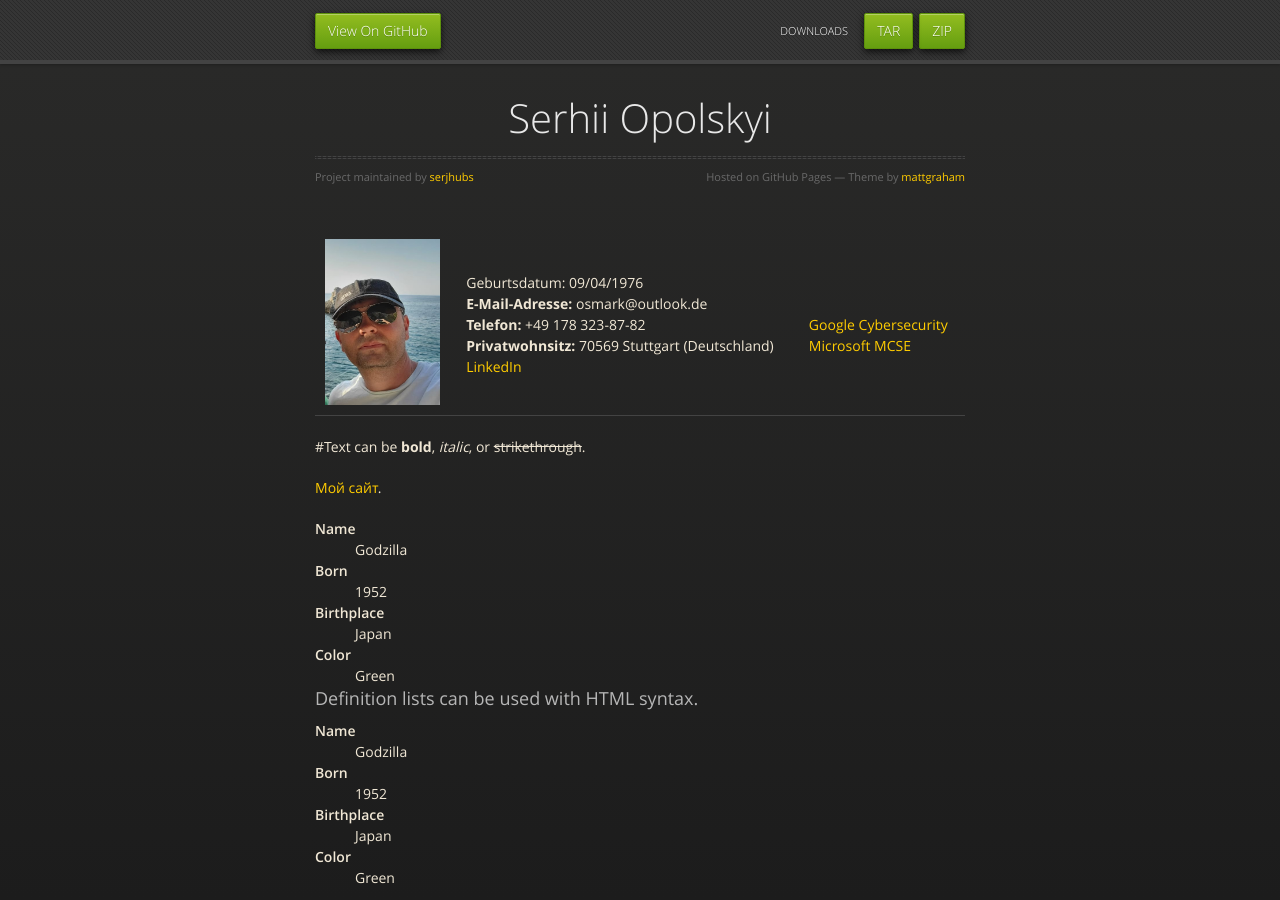
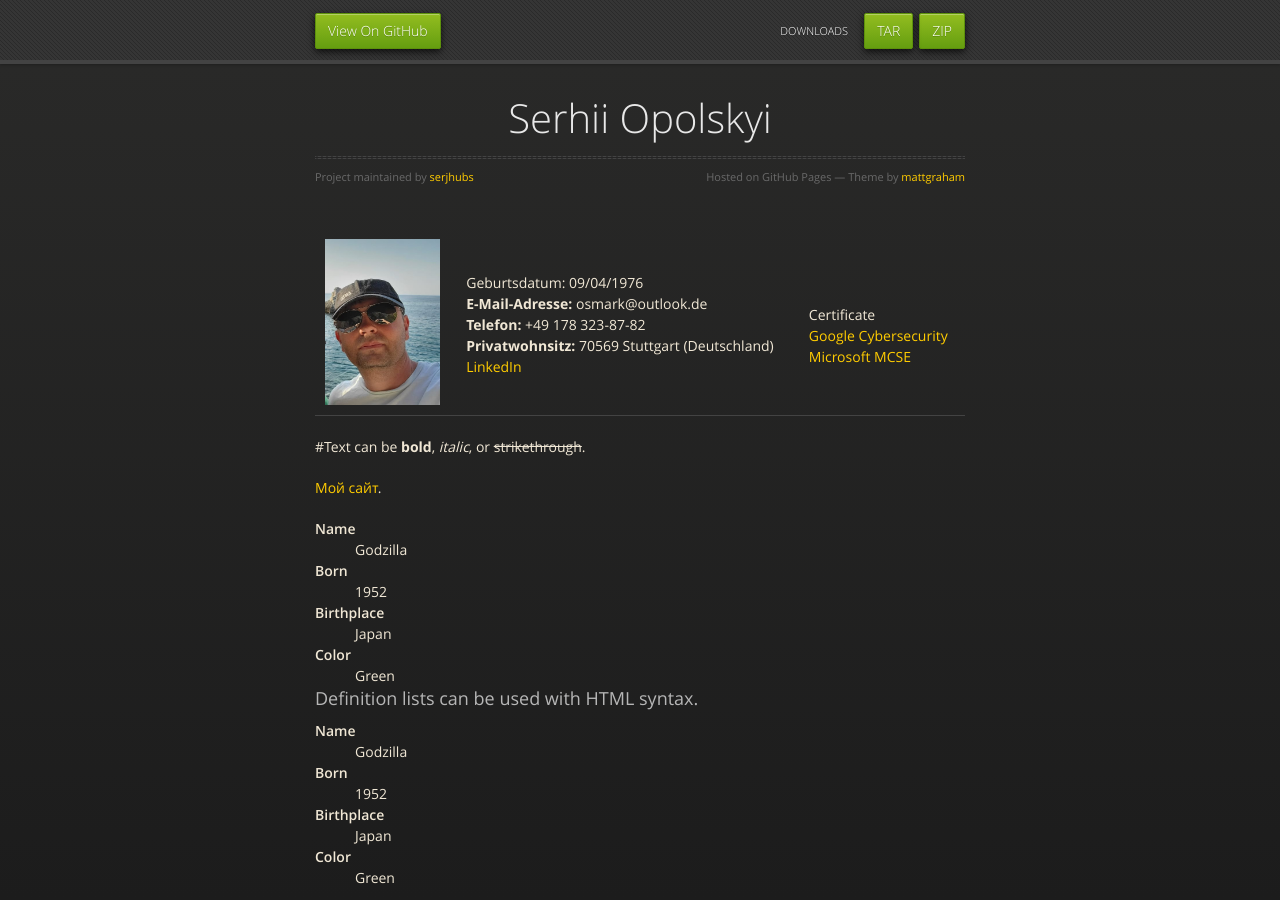
Before and after one commit to serjhubs/Resume, a Jekyll site: the page built from index.md, in a window 1280 px wide and 900 px high. Built offline with Jekyll 4.4.1, drawn with Linux system fonts in a browser that asks for light colours; the repository's description, which GitHub fills in, is left out.

Commit message:
Update index.md

```diff
--- a/index.md
+++ b/index.md
@@ -11,6 +11,7 @@ layout: default
          <br><a href="https://linkedin.com" target = "_blank">LinkedIn</a>
       </td>
       <td>
+        <br> Certificate
           <br><a href="https://www.credly.com/badges/31d821ea-8c1b-4400-b222-442f3488fbfc/public_url" target = "_blank">Google Cybersecurity</a>
           <br><a href="https://learn.microsoft.com/en-us/users/serhiiopolskyi/transcript/d9mnkakjy3g5e86" target = "_blank">Microsoft MCSE</a>
        </td>
```
